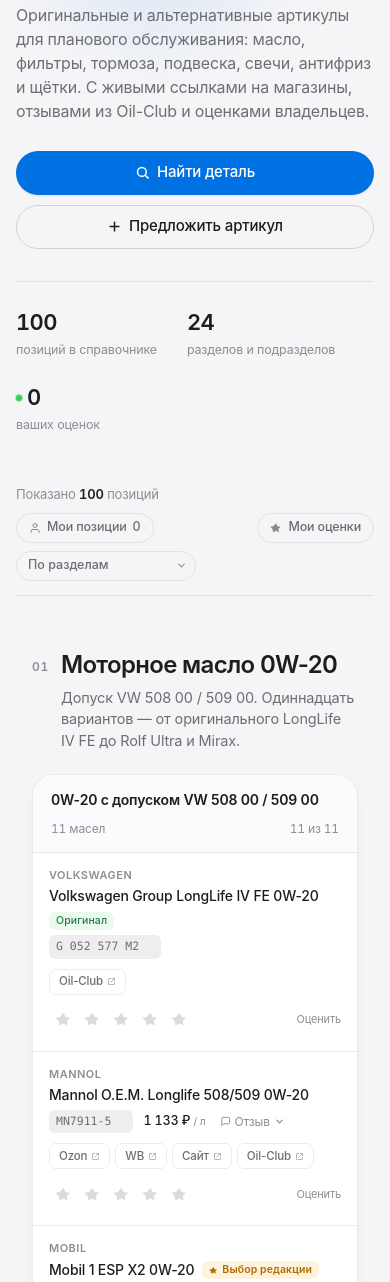
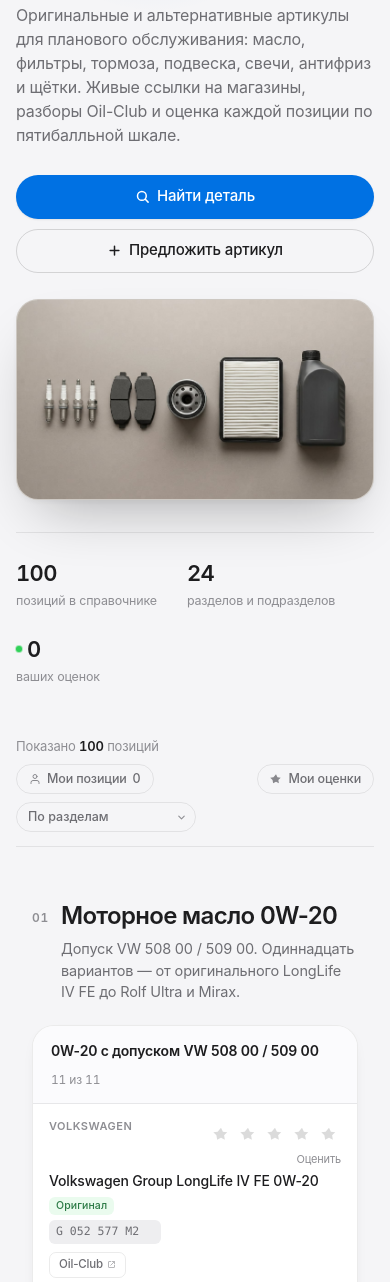
Before and after one commit to Kaytarby/rashodniki_VS8, a plain HTML site: page index.html in a window 390 px wide. Shown: the part 274-1556 px from the top of the page. Drawn offline with Linux system fonts and the light colour scheme.

Commit message:
Refine hero layout, mobile rows, editorial badges and a11y details
Co-authored-by: arena-agent <297053741+arena-agent@users.noreply.github.com>

```diff
--- a/index.html
+++ b/index.html
@@ -200,6 +200,17 @@ kbd{
   font:inherit;font-size:11px;padding:2px 6px;border-radius:5px;
   border:1px solid var(--hairline-strong);background:var(--bg-elev);color:var(--text-2);
 }
+.hero-media{
+  position:relative;margin:clamp(26px,4vw,42px) 0 0;
+  border-radius:var(--radius-xl);overflow:hidden;
+  border:1px solid var(--hairline);background:#ded9d2;
+  box-shadow:var(--shadow-2);aspect-ratio:2.5/1;
+  animation:heroIn .9s var(--ease) both;animation-delay:.08s;
+}
+@keyframes heroIn{from{opacity:0;transform:translateY(14px) scale(.995)}to{opacity:1;transform:none}}
+.hero-media img{display:block;width:100%;height:100%;object-fit:cover;object-position:center 52%}
+html[data-theme="dark"] .hero-media{background:#cfc9c2;border-color:rgba(255,255,255,.14)}
+@media(max-width:700px){.hero-media{aspect-ratio:16/9}}
 .hero-stats{
   display:flex;flex-wrap:wrap;gap:clamp(24px,5vw,56px);
   margin-top:clamp(32px,5vw,52px);padding-top:24px;border-top:1px solid var(--hairline);
@@ -299,7 +310,7 @@ html[data-theme="dark"] .tag-inline{background:#242426}
   overflow-wrap:break-word;
 }
 .brand-name.is-oem{color:var(--text)}
-.brand-inline{display:none;font-size:11px;font-weight:600;letter-spacing:.045em;text-transform:uppercase;color:var(--text-3);margin-bottom:4px}
+
 .col-main{min-width:0}
 .item-title{font-size:14.5px;font-weight:500;letter-spacing:-.012em;line-height:1.35;display:flex;flex-wrap:wrap;align-items:center;gap:6px 8px}
 .item-title .name{min-width:0}
@@ -532,15 +543,15 @@ html[data-theme="dark"] .toast svg{color:#28a745}
 @media(max-width:820px){
   .item{
     grid-template-columns:minmax(0,1fr) auto;
-    grid-template-areas:"main rate" "links links";
-    align-items:start;gap:8px 12px;padding:14px 16px;
-  }
-  .col-brand{display:none}
-  .brand-inline{display:block}
+    grid-template-areas:"brand rate" "main main" "links links";
+    align-items:start;gap:4px 12px;padding:14px 16px;
+  }
+  .col-brand{grid-area:brand;min-width:0}
+  .col-brand .brand-name{font-size:11px;font-weight:600;letter-spacing:.045em;text-transform:uppercase;color:var(--text-3)}
   .col-main{grid-area:main}
-  .col-links{grid-area:links;justify-content:flex-start;margin-top:2px}
+  .col-links{grid-area:links;justify-content:flex-start;margin-top:4px}
   .col-rate{grid-area:rate;align-items:flex-end}
-  .item-title{font-size:14px}
+  .item-title{font-size:14px;margin-top:2px}
 }
 @media(max-width:430px){
   .brand-text{display:none}
@@ -550,12 +561,22 @@ html[data-theme="dark"] .toast svg{color:#28a745}
   .header-inner{gap:10px}
 }
 @media(max-width:520px){
-  .item{grid-template-columns:minmax(0,1fr);grid-template-areas:"main" "links" "rate"}
-  .col-rate .star{width:28px;height:34px}
-  .col-rate .star svg{width:17px;height:17px}
-  .col-rate{flex-direction:row;align-items:center;justify-content:space-between;width:100%;gap:8px}
-  .rate-meta{text-align:left}
-  .hero-stats{gap:22px 30px}
+  .item{grid-template-columns:minmax(0,1fr) auto;grid-template-areas:"brand rate" "main main" "links links"}
+  .col-rate .star{width:26px;height:32px}
+  .col-rate .star svg{width:16px;height:16px}
+  .rate-meta{text-align:right}
+  .hero-media{
+  position:relative;margin:clamp(26px,4vw,42px) 0 0;
+  border-radius:var(--radius-xl);overflow:hidden;
+  border:1px solid var(--hairline);background:#ded9d2;
+  box-shadow:var(--shadow-2);aspect-ratio:2.5/1;
+  animation:heroIn .9s var(--ease) both;animation-delay:.08s;
+}
+@keyframes heroIn{from{opacity:0;transform:translateY(14px) scale(.995)}to{opacity:1;transform:none}}
+.hero-media img{display:block;width:100%;height:100%;object-fit:cover;object-position:center 52%}
+html[data-theme="dark"] .hero-media{background:#cfc9c2;border-color:rgba(255,255,255,.14)}
+@media(max-width:700px){.hero-media{aspect-ratio:16/9}}
+.hero-stats{gap:22px 30px}
   .toolbar{gap:8px}
   .toolbar-right{width:100%;margin-left:0;justify-content:space-between}
   .section-head{gap:12px}
@@ -618,8 +639,8 @@ html[data-theme="dark"] .toast svg{color:#28a745}
       <h1>Расходники.<br><span class="muted">Всё в одном месте.</span></h1>
       <p class="hero-lead">
         Оригинальные и альтернативные артикулы для планового обслуживания: масло, фильтры,
-        тормоза, подвеска, свечи, антифриз и щётки. С живыми ссылками на магазины,
-        отзывами из Oil-Club и оценками владельцев.
+        тормоза, подвеска, свечи, антифриз и щётки. Живые ссылки на магазины, разборы
+        Oil-Club и оценка каждой позиции по пятибалльной шкале.
       </p>
       <div class="hero-actions">
         <button class="btn btn-primary btn-lg" id="heroSearchBtn" type="button">
@@ -632,6 +653,10 @@ html[data-theme="dark"] .toast svg{color:#28a745}
           Предложить артикул
         </button>
       </div>
+
+      <figure class="hero-media">
+        <img src="assets/hero-parts.jpg" width="1600" height="873" alt="Расходники для планового обслуживания: свечи зажигания, тормозные колодки, масляный и воздушный фильтры, канистра моторного масла" loading="eager" decoding="async" fetchpriority="high">
+      </figure>
 
       <div class="hero-stats">
         <div>
@@ -839,7 +864,6 @@ html[data-theme="dark"] .toast svg{color:#28a745}
       groups: [{
         id: 'oil-0w20',
         title: '0W-20 с допуском VW 508 00 / 509 00',
-        meta: '11 масел',
         items: [
           {
             b: 'Volkswagen', a: 'G 052 577 M2', n: 'Volkswagen Group LongLife IV FE 0W-20', p: null,
@@ -904,7 +928,7 @@ html[data-theme="dark"] .toast svg{color:#28a745}
       desc: 'Масляный и воздушный фильтры двигателя, салонный фильтр, фильтр АКПП, а также пробка и кольцо сливной пробки.',
       groups: [
         {
-          id: 'oil-filter', title: 'Масляный фильтр двигателя', meta: '5 позиций',
+          id: 'oil-filter', title: 'Масляный фильтр двигателя',
           items: [
             { b: 'VAG', a: '04E115561L', n: 'Фильтр масляный двигателя' },
             { b: 'FAW-Volkswagen', a: 'L04E115561L', n: 'Фильтр масляный двигателя' },
@@ -936,7 +960,7 @@ html[data-theme="dark"] .toast svg{color:#28a745}
           ]
         },
         {
-          id: 'air-filter', title: 'Воздушный фильтр двигателя', meta: '8 позиций',
+          id: 'air-filter', title: 'Воздушный фильтр двигателя', meta: 'MANN · Mahle · Bosch · Hengst',
           items: [
             { b: 'VAG', a: '04E129620D', n: 'Фильтр. элемент возд. фильтра' },
             { b: 'FAW-Volkswagen', a: 'L04E129620D', n: 'Фильтр воздушный двигателя' },
@@ -1003,7 +1027,7 @@ html[data-theme="dark"] .toast svg{color:#28a745}
           oem: ['5QL698451A', 'L5QL698451A', 'L5QL698451C', '5QL615416', '5QL615415C', '3Q0698451K', '3Q0698451AA', '3Q0698451S', '8V0698451D', '8V0698451B', '8V0698451A', '8V0698451', '5Q0698451T', '5Q0698451Q', '5Q0698451P', '5Q0698451N', '5Q0698451C', '5Q0698451AG', '5Q0698451AE', '5Q0698451AD', '5Q0698451AB', '5Q0698451', '5G0698451', '3QF698451', '3Q0698451N', '3Q0698451M', '3Q0698451L', '3Q0698451J', '3Q0698451H', '3Q0698451F', '3Q0698451E', '3Q0698451D', '3Q0698451C', '3Q0698451B', '3Q0698451', '8V0698451H', 'JZW698451AA', '3Q0698451G', '5Q0698451AC', '5Q0698451AF', '5Q0698451AK', '5Q0698451H', '5Q0698451J', '5Q0698451R', '5Q0698451S', '8V0698451F', '5QL698451A', 'L3QD698451', 'L8V0698451', 'L3TD698451', 'L3TD698451A', 'L5QL698451A', 'L5QL698451C', '10208319']
         },
         {
-          id: 'disc-front', title: 'Передний тормозной диск', meta: '5 позиций',
+          id: 'disc-front', title: 'Передний тормозной диск',
           items: [
             { b: 'VAG', a: '5QL615301', n: 'Диск тормозной передний' },
             { b: 'FAW-Volkswagen', a: 'L5QL615301', n: 'Диск тормозной', note: 'В исходной таблице ссылка ведёт на страницу колодок NiBK, а не на диск — проверьте артикул у продавца.' },
@@ -1013,7 +1037,7 @@ html[data-theme="dark"] .toast svg{color:#28a745}
           ]
         },
         {
-          id: 'disc-rear', title: 'Задний тормозной диск', meta: '5 позиций',
+          id: 'disc-rear', title: 'Задний тормозной диск', meta: 'вентилируемый / цельный',
           items: [
             { b: 'FAW-Volkswagen', a: 'L5QD615601A', n: 'Диск тормозной' },
             { b: 'VAG', a: '1K0615601AA', n: 'Диск тормозной' },
@@ -1032,11 +1056,11 @@ html[data-theme="dark"] .toast svg{color:#28a745}
       desc: 'Передняя подвеска: амортизатор и сайлентблоки рычагов. Часть разделов в исходной таблице не заполнена — их можно дополнить своими артикулами.',
       groups: [
         {
-          id: 'front-shock', title: 'Передний амортизатор', meta: '1 позиция',
+          id: 'front-shock', title: 'Передний амортизатор',
           items: [{ b: 'VAG', a: '5QL413031D', n: 'Газонаполненный амортизатор передний (стоковый)' }]
         },
         {
-          id: 'arm-bush', title: 'Сайлентблоки передних рычагов', meta: '2 позиции',
+          id: 'arm-bush', title: 'Сайлентблоки передних рычагов',
           items: [
             { b: 'VAG', a: '5QL407183', n: 'Сайлентблок' },
             { b: 'VAG', a: '8S0407183B', n: 'Сайлентблок переднего нижнего рычага, задний' }
@@ -1055,7 +1079,7 @@ html[data-theme="dark"] .toast svg{color:#28a745}
       desc: 'Свечи зажигания, ремень ГРМ, натяжной и обводной ролики. Артикулы VAG, FAW-Volkswagen и профильных брендов.',
       groups: [
         {
-          id: 'spark-plugs', title: 'Свечи зажигания', meta: '5 позиций',
+          id: 'spark-plugs', title: 'Свечи зажигания', meta: 'никель / платина / иридий',
           items: [
             { b: 'FAW-Volkswagen', a: 'L04E905612C', n: 'Свеча зажигания (наименование не указано в исходнике)' },
             { b: 'NGK', a: '04E905602', n: 'Свеча зажигания (медно-никелевая, заводская)' },
@@ -1073,7 +1097,7 @@ html[data-theme="dark"] .toast svg{color:#28a745}
           ]
         },
         {
-          id: 'tensioner', title: 'Натяжной ролик ремня ГРМ', meta: '3 позиции',
+          id: 'tensioner', title: 'Натяжной ролик ремня ГРМ',
           items: [
             { b: 'VAG', a: '04E109479C', n: 'Натяжной ролик' },
             { b: 'FAW-Volkswagen', a: 'L04E109479C', n: 'Натяжной ролик' },
@@ -1081,7 +1105,7 @@ html[data-theme="dark"] .toast svg{color:#28a745}
           ]
         },
         {
-          id: 'idler', title: 'Обводной и направляющий ролики', meta: 'в исходнике раздел назывался «Ролик натяжной»',
+          id: 'idler', title: 'Обводной и направляющий ролики', meta: 'обводной и направляющий',
           items: [
             { b: 'VAG', a: '04E109244E', n: 'Ролик обводной' },
             { b: 'FAW-Volkswagen', a: 'L04E109244E', n: 'Направляющий ролик' },
@@ -1097,7 +1121,7 @@ html[data-theme="dark"] .toast svg{color:#28a745}
       short: 'Антифриз',
       desc: 'Спецификация VW TL 774 L. Готовые растворы и концентраты: VAG, FELIX, Liqui Moly, HEPU.',
       groups: [{
-        id: 'coolant-all', title: 'Антифризы', meta: '6 позиций',
+        id: 'coolant-all', title: 'Антифризы', meta: 'готовый и концентрат · VW TL 774 L',
         items: [
           { b: 'VAG', a: 'G12E050A2', n: 'Антифриз G12evo (готовый, фиолетовый)', l: { oz: 'https://ozon.ru/t/Mn7Ptmq' } },
           { b: 'FELIX', a: '430206334', n: 'Антифриз FELIX EVO G12++, фиолетовый, 1 кг', l: { site: 'https://antifreezefelix.ru/antifreeze/felix-evo', oz: 'https://ozon.ru/t/8Mj4Iq8', wb: 'https://www.wildberries.ru/catalog/110522178/detail.aspx?targetUrl=SN' } },
@@ -1322,7 +1346,7 @@ html[data-theme="dark"] .toast svg{color:#28a745}
         var a = ratingOf(x.key), b = ratingOf(y.key);
         if (b.avg !== a.avg) return b.avg - a.avg;
         if (b.count !== a.count) return b.count - a.count;
-        return x.n.localeCompare(y.n, 'ru');
+        return 0;
       });
     } else if (state.sort === 'price-asc') {
       arr.sort(function (x, y) {
@@ -1429,7 +1453,7 @@ html[data-theme="dark"] .toast svg{color:#28a745}
     return '<div class="item" data-key="' + esc(it.key) + '">' +
       '<div class="col-brand"><span class="brand-name' + (isOemBrand(it.b) ? ' is-oem' : '') + '">' + highlight(it.b) + '</span></div>' +
       '<div class="col-main">' +
-        '<div class="brand-inline">' + highlight(it.b) + '</div>' +
+
         '<div class="item-title"><span class="name">' + highlight(it.n) + '</span>' + badges + '</div>' +
         '<div class="item-sub">' + art + price + noteBtn + actions + '</div>' +
       '</div>' +
@@ -1509,7 +1533,9 @@ html[data-theme="dark"] .toast svg{color:#28a745}
     if (totalShown === 0) {
       $('#noResultsText').textContent = state.onlyMine
         ? 'Вы ещё не добавляли позиций. Нажмите «Добавить позицию» — запись сохранится в этом браузере.'
-        : 'По запросу «' + state.query + '» ничего не найдено. Проверьте артикул или добавьте позицию в справочник.';
+        : (state.onlyRated
+          ? 'Вы пока не оценили ни одной позиции. Нажмите на звёзды в строке — оценка сохранится автоматически.'
+          : 'По запросу «' + state.query + '» ничего не найдено. Проверьте артикул или добавьте позицию в справочник.');
     }
     var word = plural(totalShown, 'позиция', 'позиции', 'позиций');
     $('#resultCount').innerHTML = 'Показано <b>' + totalShown + '</b> ' + word +
@@ -1548,7 +1574,7 @@ html[data-theme="dark"] .toast svg{color:#28a745}
   function cardHtml(cat, grp, list) {
     var out = '<div class="card">' +
       '<div class="card-head">' +
-        '<span class="card-title">' + esc(grp.title) + '</span>' +
+        '<h3 class="card-title">' + esc(grp.title) + '</h3>' +
         (grp.meta ? '<span class="card-meta">' + esc(grp.meta) + '</span>' : '') +
         '<span class="spacer"></span>' +
         (list.length ? '<span class="card-meta">' + list.length + ' из ' + totalInGroup(cat.id, grp.id) + '</span>' : '') +
@@ -1963,6 +1989,10 @@ html[data-theme="dark"] .toast svg{color:#28a745}
   });
 
   var isMac = /Mac|iPhone|iPad/i.test(navigator.platform || navigator.userAgent);
+  (function setKbdHint() {
+    var k = document.querySelector('.hero-kbd kbd');
+    if (k && !isMac) k.textContent = 'Ctrl';
+  })();
   document.addEventListener('keydown', function (e) {
     var tag = (document.activeElement && document.activeElement.tagName) || '';
     var typing = /INPUT|TEXTAREA|SELECT/.test(tag);
```
Also changed, not shown: assets/hero-parts.jpg (added).
